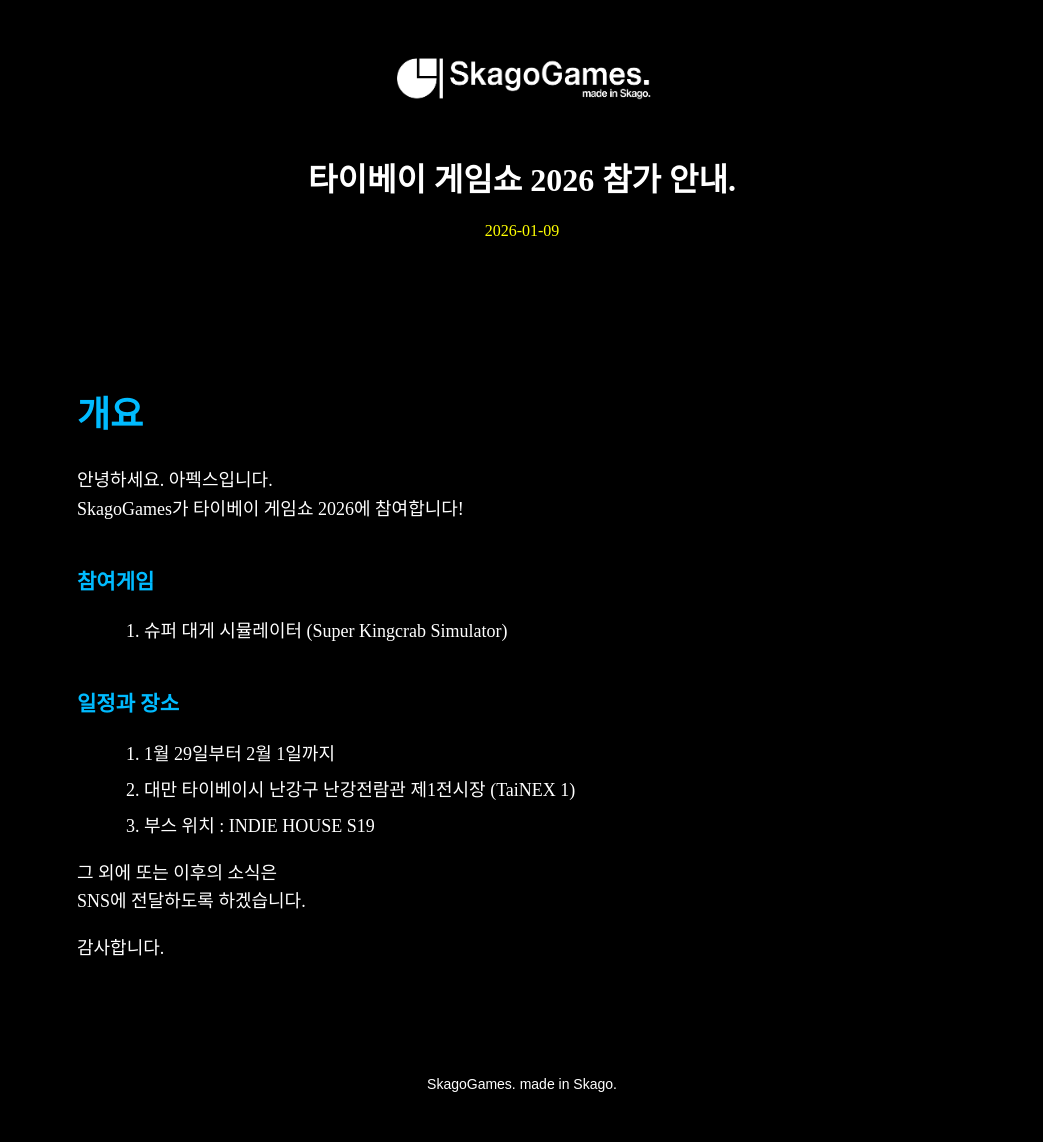
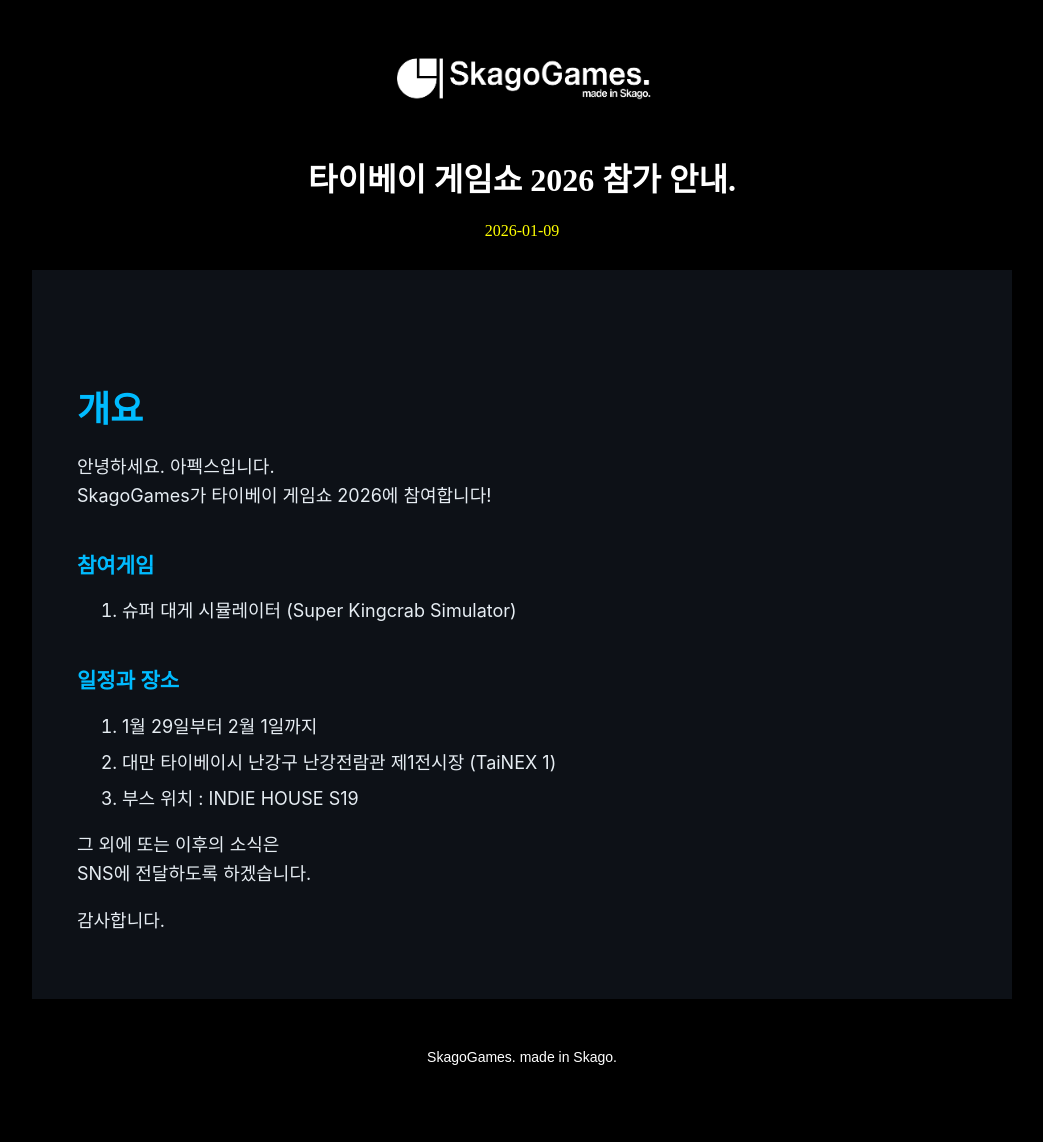
Before and after one commit to ApexNAM/ApexNAM.github.io, a Jekyll site: the page built from _posts/notices/2026/2026-01-09-tpgs26-join.md, in a window 1280 px wide. Shown: the whole page, without its empty margins (118-1161 px from the left). Built offline with Jekyll 4.4.1, drawn with Linux system fonts in a browser that asks for light colours; some web fonts are replaced; after the commit the page ends 1115 px from its top, so only the background shows below that.

Commit message:
옵디시언화

````diff
--- a/assets/css/post.css
+++ b/assets/css/post.css
@@ -1,88 +1,128 @@
+/* =========================================
+   1. 기본 레이아웃 및 폰트 설정
+   ========================================= */
+
+@font-face {
+  font-family: Pretendard;
+  /* Jekyll 등에서 경로가 맞는지 확인 필요 */
+  src: url('{{ site.baseurl }}/srcs/fonts/Pretendard/Pretendard-Medium.otf') format('truetype');
+}
+
 .markdown-body {
   box-sizing: border-box;
   min-width: 200px;
   max-width: 980px;
   margin: 0 auto;
   padding: 45px;
+
+  /* 폰트 및 기본 텍스트 설정 */
+  font-family: 'Pretendard', -apple-system, BlinkMacSystemFont, "Segoe UI", Helvetica, Arial, sans-serif;
+  line-height: 1.6;
+  font-size: 18px;
+  color: #e6edf3; /* 기본 텍스트 색상 명시 (다크모드) */
+  background-color: #0d1117; /* 배경색이 없다면 추가 추천 */
 }
 
-
+/* 모바일 대응 */
 @media (max-width: 767px) {
   .markdown-body {
     padding: 15px;
   }
 }
 
-@font-face {
-    font-family: Pretendard;
-    src: url('{{ site.baseurl }}/srcs/fonts/Pretendard/Pretendard-Medium.otf') format('truetype');
-}
-
-.markdown-body {
-  font-family: 'Pretendard';
-  line-height: 1.6;
-  font-size: 18px;
-}
+/* =========================================
+   2. 타이포그래피 (제목, 문단, 링크)
+   ========================================= */
 
 .markdown-body h1,
 .markdown-body h2,
 .markdown-body h3,
-.markdown-body h4 {
-    color: rgb(0, 187, 255);
-    margin-top: 2em;
-    margin-bottom: 0.6em;
+.markdown-body h4,
+.markdown-body h5,
+.markdown-body h6 {
+  color: #00bbff;
+  margin-top: 2em;
+  margin-bottom: 0.6em;
+  font-weight: 600;
+  line-height: 1.25;
+}
+
+.markdown-body p {
+  margin-bottom: 1em;
+  color: #e6edf3; /* white 대신 조금 더 눈이 편한 색상 */
+}
+
+/* 링크 스타일 (옵시디언 링크 대응) */
+.markdown-body a {
+  color: #00bbff;
+  text-decoration: none;
+}
+
+.markdown-body a:hover {
+  text-decoration: underline;
 }
 
 .markdown-body hr {
   border: none;
-  border-top: 1px solid rgba(255,255,255,0.2);
+  border-top: 1px solid rgba(255, 255, 255, 0.2);
   margin: 3em 0;
 }
 
-.markdown-body p {
-  margin-bottom: 1em;
-  color: white;
-}
-
-.logo {
-    max-width: 300px;
-    height: auto;
-    width: auto;
-}
-
-.markdown-body blockquote p:first-child {
-  font-weight: bold;
-  color: #00bbff;
-}
+/* =========================================
+   3. 인용문 및 콜아웃 (Obsidian Callout 스타일)
+   ========================================= */
 
 .markdown-body blockquote {
   border-left: 4px solid #00bbff;
   background: rgba(0, 187, 255, 0.12);
-  padding: 14px 18px;
+  padding: 16px 20px;
   margin: 1.8em 0;
   color: #ffffff;
+  border-radius: 0 8px 8px 0; /* 우측 둥근 모서리 */
 }
 
+/* 콜아웃 제목(첫 줄) 강조 */
 .markdown-body blockquote p:first-child {
   font-weight: bold;
   color: #00bbff;
+  margin-top: 0;
 }
 
-.markdown-body code {
-  background: rgba(255,255,255,0.12);
-  padding: 2px 6px;
-  border-radius: 4px;
-  font-family: 'Consolas', monospace;
-  font-size: 0.95em;
-  color: #ffd479;
+/* 마지막 문단 여백 제거 */
+.markdown-body blockquote p:last-child {
+  margin-bottom: 0;
 }
 
+/* (옵션) Callout-Note 클래스가 별도로 붙을 경우를 대비한 스타일 */
+.callout-note {
+  border-left: 4px solid #00bbff;
+  background: rgba(0, 187, 255, 0.15);
+  padding: 12px 16px;
+  margin: 1.5em 0;
+}
+
+/* =========================================
+   4. 코드 블록 및 인라인 코드
+   ========================================= */
+
+/* 인라인 코드 (`code`) */
+.markdown-body code {
+  background: rgba(110, 118, 129, 0.4); /* 기존보다 가독성 높은 배경 */
+  padding: 0.2em 0.4em;
+  border-radius: 6px;
+  font-family: 'Consolas', 'Monaco', monospace;
+  font-size: 0.85em;
+  color: #79c0ff; /* 파스텔톤 블루 */
+}
+
+/* 코드 블록 (```code```) */
 .markdown-body pre {
-  background: #0d1117;
+  background: #161b22; /* 깃허브 다크모드 배경색 */
   padding: 18px;
   border-radius: 8px;
   overflow-x: auto;
   margin: 2em 0;
+  border: 1px solid rgba(255, 255, 255, 0.1);
 }
 
 .markdown-body pre code {
@@ -90,13 +130,20 @@
   padding: 0;
   color: #e6edf3;
   font-size: 0.9em;
+  white-space: pre;
 }
 
-markdown-body table {
+/* =========================================
+   5. 테이블 스타일
+   ========================================= */
+
+.markdown-body table {
   width: 100%;
   border-collapse: collapse;
   margin: 2em 0;
   font-size: 0.95em;
+  display: block; /* 모바일 가로 스크롤 대응 */
+  overflow-x: auto;
 }
 
 .markdown-body th,
@@ -108,22 +155,77 @@
 .markdown-body th {
   background: rgba(0, 187, 255, 0.25);
   font-weight: bold;
+  color: #ffffff;
 }
 
 .markdown-body tr:nth-child(even) {
   background: rgba(255, 255, 255, 0.05);
 }
 
-.callout-note {
-  border-left: 4px solid #00bbff;
-  background: rgba(0, 187, 255, 0.15);
-  padding: 12px 16px;
+/* =========================================
+   6. 이미지 및 미디어
+   ========================================= */
+
+.markdown-body img {
+  max-width: 100%;
+  height: auto;
   margin: 1.5em 0;
+  border-radius: 6px;
+  display: block; /* 이미지 아래 빈 공간 제거 */
 }
+
+.logo {
+  max-width: 300px;
+  height: auto;
+  width: auto;
+}
+
+/* =========================================
+   7. 옵시디언 전용 기능 (하이라이트, 체크박스 등)
+   ========================================= */
+
+/* 하이라이트 (==text==) 대응 */
+.markdown-body mark {
+  background-color: rgba(0, 187, 255, 0.35);
+  color: #ffffff;
+  padding: 2px 4px;
+  border-radius: 4px;
+  font-weight: 500;
+}
+
+/* 체크박스 리스트 (- [ ]) 대응 */
+.markdown-body ul.contains-task-list {
+  list-style-type: none;
+  padding-left: 0;
+}
+
+.markdown-body .task-list-item {
+  display: flex;
+  align-items: baseline;
+  margin-bottom: 0.4em;
+}
+
+.markdown-body .task-list-item input[type="checkbox"] {
+  margin-right: 8px;
+  accent-color: #00bbff; /* 체크박스 색상 */
+  transform: translateY(2px);
+}
+
+/* 완료된 항목 흐리게 처리 */
+.markdown-body .task-list-item input[type="checkbox"]:checked + .task-list-item-label,
+.markdown-body .task-list-item input[type="checkbox"]:checked + p {
+  color: #8b949e;
+  text-decoration: line-through;
+}
+
+/* =========================================
+   8. 각주 (Footnotes)
+   ========================================= */
 
 .markdown-body sup {
   font-size: 0.75em;
   vertical-align: super;
+  color: #00bbff;
 }
 
 .markdown-body .footnotes {
@@ -138,18 +240,20 @@
   padding-left: 20px;
 }
 
+/* =========================================
+   9. 리스트
+   ========================================= */
+
 .markdown-body ul,
 .markdown-body ol {
   margin: 1em 0 1em 1.5em;
+  padding-left: 1em;
 }
 
 .markdown-body li {
   margin-bottom: 0.4em;
 }
 
-.markdown-body img {
-  max-width: 100%;
-  height: auto;
-  margin: 1.5em 0;
-  border-radius: 6px;
+.markdown-body li > p {
+    margin-bottom: 0.5em; /* 리스트 내부 문단 간격 조정 */
 }
````
